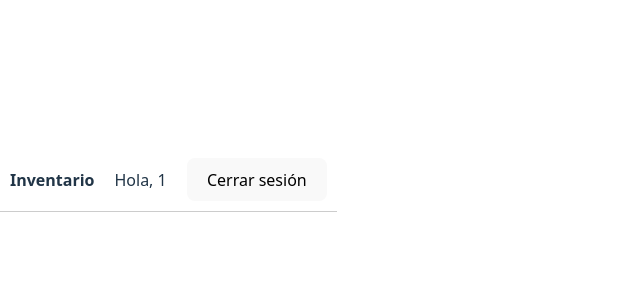
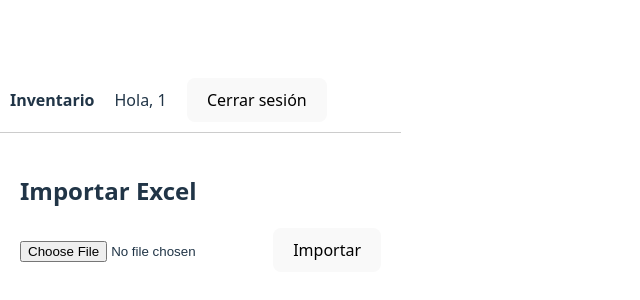
Before and after one commit to federicobaez1/inventario-react, a React (Vite) app: page /importar-excel in a window 1280 px wide. Shown: the part 220-520 px from the top of the page, without its empty margins (0-640 px from the left). Built offline with nearby package versions, Linux system fonts and the light colour scheme; no server answers; sample sign-in values are in the browser's storage.

Commit message:
agregado importar excel

```diff
--- a/src/App.jsx
+++ b/src/App.jsx
@@ -20,6 +20,7 @@
 import FormularioEmpleado from './components/FormularioEmpleado';
 import ListaDetalleInventarios from './components/ListaDetalleInventarios';
 import FormularioDetalleInventario from './components/FormularioDetalleInventario';
+import ImportarExcelPage from "./components/ImportarExcelPage";
 
 function RutaProtegida({ token, children }) {
   return token ? children : <Navigate to="/login" />;
@@ -268,6 +269,15 @@
           }
         />
 
+        <Route
+          path="/importar-excel"
+          element={
+            <RutaProtegida token={token}>
+              <ImportarExcelPage />
+            </RutaProtegida>
+          }
+        />
+
       </Routes>
     </>
   );
--- /dev/null
+++ b/src/components/ImportExcelButton.jsx
@@ -0,0 +1,32 @@
+import React, { useState } from "react";
+import { importExcel } from "../services/importService";
+
+export default function ImportExcelButton({ onData }) {
+  const [file, setFile] = useState(null);
+
+  const doImport = async () => {
+    if (!file) return alert("Seleccione un archivo .xlsx");
+
+    try {
+      const resp = await importExcel(file);
+
+      // resp.data debe contener: { columns: [...], rows: [...] }
+      if (onData) onData(resp.data);
+
+    } catch (e) {
+      console.error(e);
+      alert("Error importando archivo");
+    }
+  };
+
+  return (
+    <div>
+      <input
+        type="file"
+        accept=".xlsx"
+        onChange={(e) => setFile(e.target.files[0])}
+      />
+      <button onClick={doImport}>Importar</button>
+    </div>
+  );
+}
--- /dev/null
+++ b/src/components/ImportarExcelPage.jsx
@@ -0,0 +1,27 @@
+import React, { useState } from "react";
+import ImportExcelButton from "../components/ImportExcelButton";
+
+export default function ImportarExcelPage() {
+  const [data, setData] = useState(null);
+
+  const recibirDatosImportados = (dataImportada) => {
+    setData(dataImportada);
+  };
+
+  return (
+    <div style={{ padding: "20px" }}>
+      <h2>Importar Excel</h2>
+
+      <ImportExcelButton onData={recibirDatosImportados} />
+
+      {data && (
+        <div style={{ marginTop: "20px" }}>
+          <h3>Vista previa:</h3>
+          <pre>
+            {JSON.stringify(data, null, 2)}
+          </pre>
+        </div>
+      )}
+    </div>
+  );
+}
--- a/src/components/MenuPrincipal.jsx
+++ b/src/components/MenuPrincipal.jsx
@@ -16,6 +16,7 @@
         <li><Link to="/admin-roles">Administrar Roles</Link></li>
         <li><Link to="/empleados">Lista de Empleados</Link></li>
         <li><Link to="/detalleInventarios">Lista de Detalles Inventario</Link></li>
+        <li><Link to="/importar-excel">Importar </Link></li>
 
       </ul>
     </div>
--- /dev/null
+++ b/src/services/importService.js
@@ -0,0 +1,10 @@
+import api from "./axiosConfig";
+
+export const importExcel = async (file) => {
+  const formData = new FormData();
+  formData.append("file", file);
+
+  return api.post("/import/excel", formData, {
+    headers: { "Content-Type": "multipart/form-data" },
+  });
+};
```
